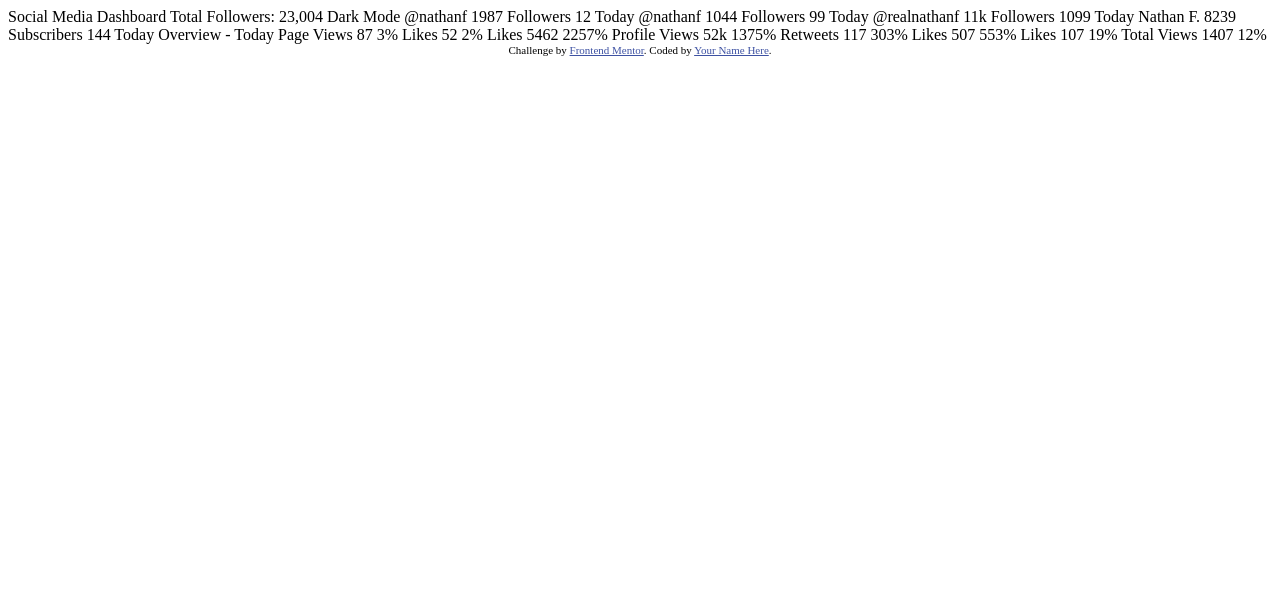
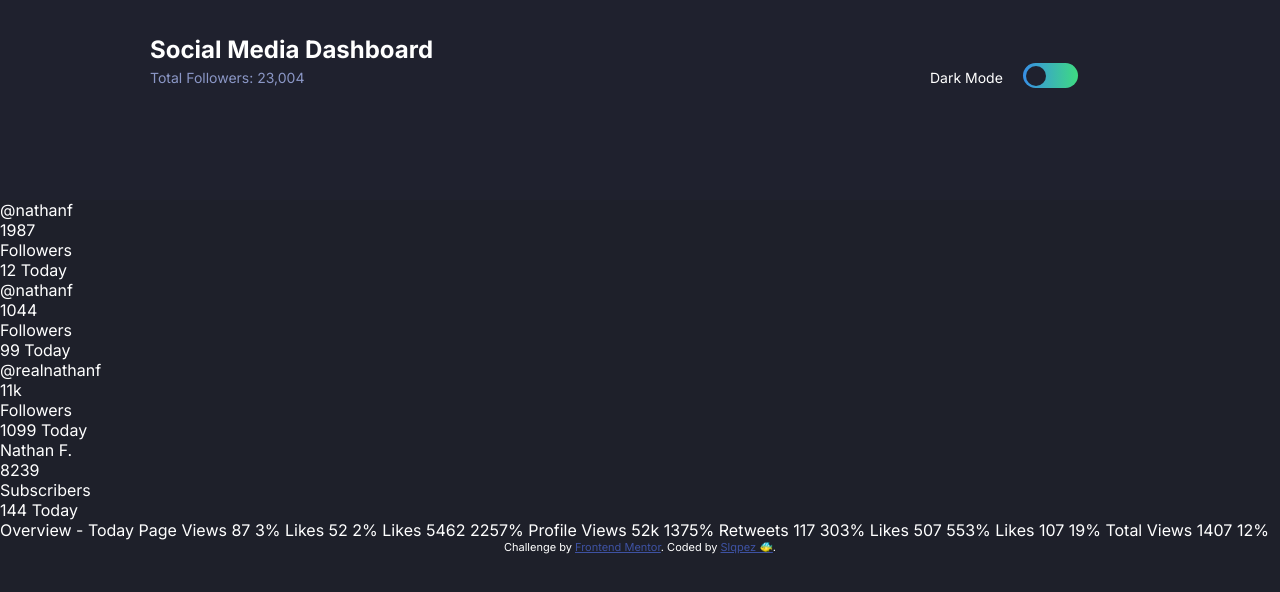
Before and after one commit to slqpez/social-media-dashboard, a plain HTML site: page index.html in a window 1280 px wide. Drawn offline with Linux system fonts and the light colour scheme.

Commit message:
Header styles.

```diff
--- a/index.html
+++ b/index.html
@@ -1,87 +1,92 @@
 <!DOCTYPE html>
 <html lang="en">
   <head>
-  <meta charset="UTF-8">
-  <meta name="viewport" content="width=device-width, initial-scale=1.0"> <!-- displays site properly based on user's device -->
+    <meta charset="UTF-8" />
+    <meta name="viewport" content="width=device-width, initial-scale=1.0" />
+    <!-- displays site properly based on user's device -->
 
-  <link rel="icon" type="image/png" sizes="32x32" href="./images/favicon-32x32.png">
+    <link
+      rel="icon"
+      type="image/png"
+      sizes="32x32"
+      href="./images/favicon-32x32.png"
+    />
 
-  <title>Frontend Mentor | [Challenge Name Here]</title>
+    <link
+      href="https://fonts.googleapis.com/css2?family=Inter:wght@400;700&display=swap"
+      rel="stylesheet"
+    />
+    <link rel="stylesheet" href="styles/main.css" />
+    <title>Frontend Mentor | [Dashboard switch theme]</title>
 
     <!-- Feel free to remove these styles or customise in your own stylesheet 👍 -->
     <style>
-    .attribution { font-size: 11px; text-align: center; }
-    .attribution a { color: hsl(228, 45%, 44%); }
+      .attribution {
+        font-size: 11px;
+        text-align: center;
+      }
+      .attribution a {
+        color: hsl(228, 45%, 44%);
+      }
     </style>
   </head>
   <body>
+    <header>
+      <div class="header-title">
+        <h1>Social Media Dashboard</h1>
+        <p class="color-text">Total Followers: 23,004</p>
+      </div>
+      <div class="switch-theme">
+        <p>Dark Mode</p>
+        <div class="toggle">
+          <div class="btn"></div>
+        </div>
+      </div>
+    </header>
 
-  Social Media Dashboard
-  Total Followers: 23,004
+    <section class="stats-grid">
+      <div class="stats-item">
+        <div class="social">@nathanf</div>
+        <div class="followers">
+          <p>1987 <br /><span>Followers</span></p>
+        </div>
+        <p class="rating">12 Today</p>
+      </div>
 
-  Dark Mode
+      <div class="stats-item">
+        <div class="social">@nathanf</div>
+        <div class="followers">
+          <p>1044 <br /><span>Followers</span></p>
+        </div>
+        <p class="rating">99 Today</p>
+      </div>
 
+      <div class="stats-item">
+        <div class="social">@realnathanf</div>
+        <div class="followers">
+          <p>11k <br /><span>Followers</span></p>
+        </div>
+        <p class="rating">1099 Today</p>
+      </div>
 
+      <div class="stats-item">
+        <div class="social">Nathan F.</div>
+        <div class="followers">
+          <p>8239 <br /><span>Subscribers</span></p>
+        </div>
+        <p class="rating">144 Today</p>
+      </div>
+    </section>
 
-  @nathanf
-  1987
-  Followers
-  12 Today
-
-  @nathanf
-  1044
-  Followers
-  99 Today
-
-  @realnathanf
-  11k
-  Followers
-  1099 Today
-
-  Nathan F.
-  8239
-  Subscribers
-  144 Today
-
-
-
-  Overview - Today
-
-  Page Views
-  87
-  3%
-
-  Likes
-  52
-  2%
-
-  Likes
-  5462
-  2257%
-
-  Profile Views
-  52k
-  1375%
-
-  Retweets
-  117
-  303%
-
-  Likes
-  507
-  553%
-
-  Likes
-  107
-  19%
-
-  Total Views
-  1407
+    Overview - Today Page Views 87 3% Likes 52 2% Likes 5462 2257% Profile Views
+    52k 1375% Retweets 117 303% Likes 507 553% Likes 107 19% Total Views 1407
     12%
 
     <div class="attribution">
-    Challenge by <a href="https://www.frontendmentor.io?ref=challenge" target="_blank">Frontend Mentor</a>.
-    Coded by <a href="#">Your Name Here</a>.
+      Challenge by
+      <a href="https://www.frontendmentor.io?ref=challenge" target="_blank"
+        >Frontend Mentor</a
+      >. Coded by <a href="#">Slqpez 🐠</a>.
     </div>
   </body>
 </html>
--- /dev/null
+++ b/styles/main.css
@@ -0,0 +1,57 @@
+* {
+  margin: 0;
+  padding: 0;
+  font-family: "Inter", sans-serif;
+  box-sizing: border-box;
+}
+
+body {
+  background: hsl(230, 17%, 14%);
+  color: hsl(0, 0%, 100%);
+}
+header {
+  background: hsl(232, 19%, 15%);
+  display: flex;
+  justify-content: space-between;
+  height: 200px;
+  padding: 35px 150px 0px 150px;
+}
+header h1 {
+  font-size: 24px;
+}
+header p {
+  margin-top: 5px;
+  font-size: 14px;
+}
+.color-text {
+  color: hsl(228, 34%, 66%);
+}
+
+.switch-theme {
+  display: flex;
+  width: 200px;
+  height: 80px;
+  gap: 20px;
+  align-items: center;
+}
+
+.switch-theme p {
+  font-size: 14px;
+}
+.toggle {
+  width: 55px;
+  height: 25px;
+  border-radius: 500px;
+  padding: 3px;
+  background-image: linear-gradient(
+    to right,
+    hsl(210, 78%, 56%),
+    hsl(146, 68%, 55%)
+  );
+}
+.btn {
+  background-color: hsl(232, 19%, 15%);
+  width: 20px;
+  height: 20px;
+  border-radius: 50%;
+}
```
Lines whose indentation alone changed are shown as unchanged.
